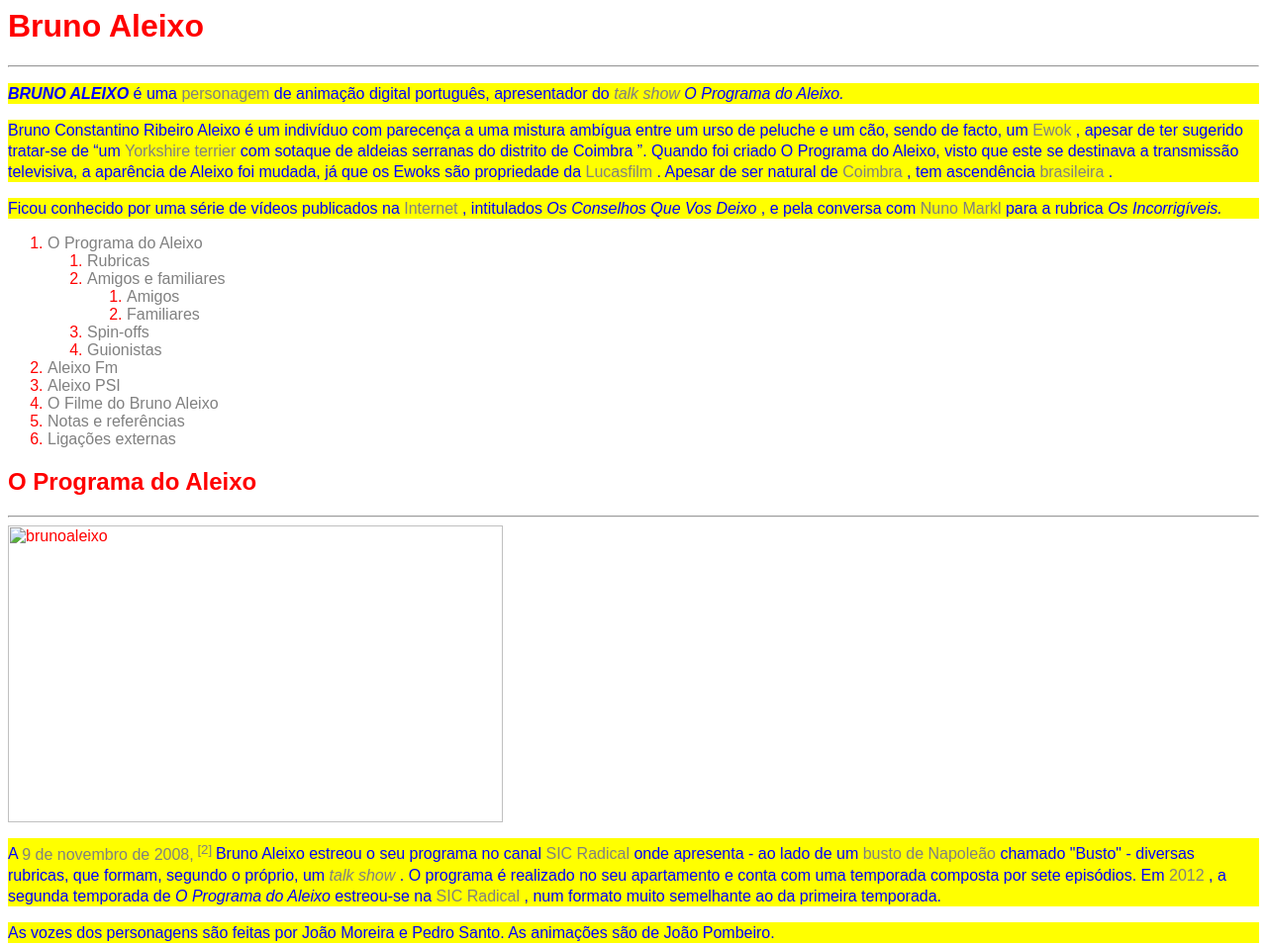
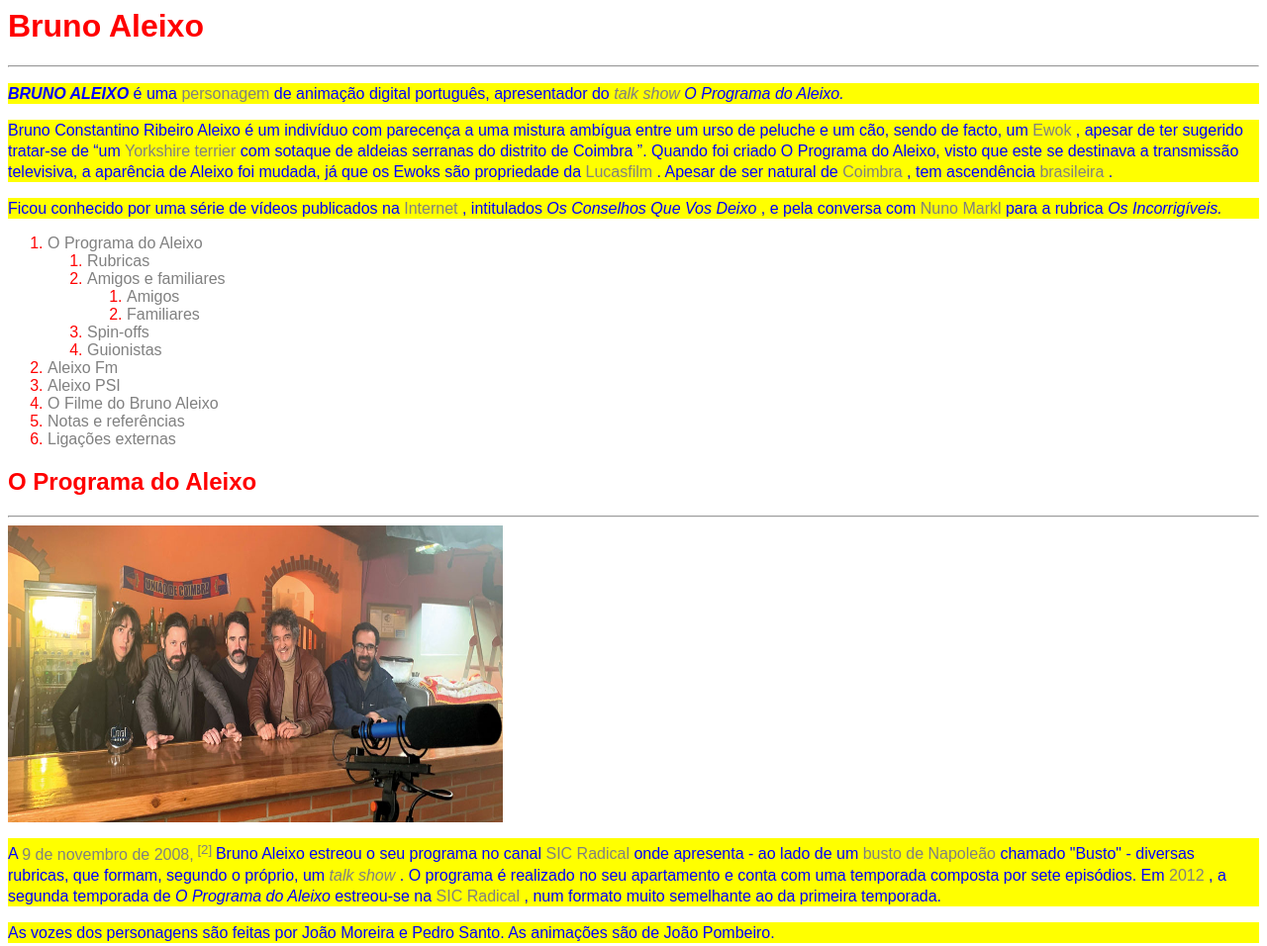
Before and after one commit to rpmcst/bruno_aleixo_CSS, a plain HTML site: page index.html in a window 1280 px wide. Shown: the top 956 px of the page at 99% size. Drawn offline with Linux system fonts and the light colour scheme.

Commit message:
Update index.html

```diff
--- a/index.html
+++ b/index.html
@@ -38,7 +38,7 @@
 
 <h2 id="O_Programa_do_Aleixo"> O Programa do Aleixo </h2>
 <hr/>
-<img src ="C:\Users\raque\Desktop\AMBIENTES WEB\bruno_aleixo/brunoaleixoimagem4.jpg" alt="brunoaleixo" width="500" height="300">
+<img src ="https://github.com/rpmcst/bruno_aleixo_CSS/blob/main/brunoaleixoimagem4.jpg" alt="brunoaleixo" width="500" height="300">
 
 <p>
 A <a href = "https://pt.wikipedia.org/wiki/9_de_novembro" target =  "_self">  9 de novembro de 2008,<sup> [2] </sup> </a> Bruno Aleixo estreou o seu programa no canal <a href = "https://pt.wikipedia.org/wiki/SIC_Radical" target =  "_self">  SIC Radical </a> onde apresenta - ao lado de um <a href = "https://pt.wikipedia.org/wiki/Busto" target =  "_self">  busto de <a href = "https://pt.wikipedia.org/wiki/Napole%C3%A3o" target =  "_self">  Napoleão </a> chamado "Busto" - diversas rubricas, que formam, segundo o próprio, um <em> <a href = "https://pt.wikipedia.org/wiki/Talk_show" target =  "_self"> talk show </a> </em>. O programa é realizado no seu apartamento e conta com uma temporada composta por sete episódios. Em <a href = "https://pt.wikipedia.org/wiki/2012" target =  "_self"> 2012 </a>, a segunda temporada de <em> O Programa do Aleixo </em> estreou-se na <a href = "https://pt.wikipedia.org/wiki/SIC_Radical" target =  "_self">  SIC Radical </a>, num formato muito semelhante ao da primeira temporada.
@@ -111,21 +111,21 @@ Ao longo dos vários programas surgem várias rubricas, tais como:
 
 <h2 id="Aleixo_FM"> Aleixo FM </h2>
 <hr/>
-<img src ="C:\Users\raque\Desktop\AMBIENTES WEB\bruno_aleixo/brunoaleixoimagem.jpg" alt="brunoaleixo" width="500" height="300">
+<img src ="https://github.com/rpmcst/bruno_aleixo_CSS/blob/main/brunoaleixoimagem.jpg" alt="brunoaleixo" width="500" height="300">
 <p> Bruno Aleixo fez a sua estreia radiofónica a <a href = "https://pt.wikipedia.org/wiki/2_de_dezembro" target =  "_self"> 2 de dezembro </a> de <a href = "https://pt.wikipedia.org/wiki/2009"> 2009 </a> com o início das emissões diárias de Aleixo FM, na estação de rádio <a href = "https://pt.wikipedia.org/wiki/Antena_3"> Antena 3 </a>. O programa consiste em pequenos espaços de dois a três minutos apresentados por Bruno Aleixo e Busto, onde estes, de forma peculiar, discutem temas da actualidade e do dia-a-dia, e dão sugestões para os tempos livres. Frequentemente esta rubrica conta com outras personagens do imaginário GANA relacionadas com Bruno Aleixo, como Nelson, Renato ou Velhadas. </p>
 
 <p> Após 104 emissões, o programa Aleixo FM terminou a 26 de Março de 2010. Aleixo FM regressou em <a href = "https://pt.wikipedia.org/wiki/Setembro"> setembro </a> de <a href = "https://pt.wikipedia.org/wiki/2015"> 2015 </a>, desta vez numa base semanal, sendo transmitido às quartas-feiras na <a href = "https://pt.wikipedia.org/wiki/Antena_3"> Antena 3 </a>. Posteriormente, em <a href = "https://pt.wikipedia.org/wiki/Setembro"> setembro </a> de <a href = "https://pt.wikipedia.org/wiki/2016"> 2016 </a>, Bruno Aleixo estreou uma nova rubrica de rádio transmitida às segundas-feiras, em simultâneo com o programa das quartas feiras, a Aleixopédia. Apesar do programa das segundas-feiras manter o formato do Aleixo FM, a Aleixopédia é uma rubrica de tema único, música e cinema, nas primeira e segunda temporadas, respetivamente. </p>
 
 <h2 id="Aleixo_PSI"> Aleixo PSI </h2>
 <hr/>
-<img src ="C:\Users\raque\Desktop\AMBIENTES WEB\bruno_aleixo/brunoaleixoimagem2.png" alt="brunoaleixo" width="500" height="300">
+<img src ="https://github.com/rpmcst/bruno_aleixo_CSS/blob/main/brunoaleixoimagem2.png" alt="brunoaleixo" width="500" height="300">
 <p> Em <a href = "https://pt.wikipedia.org/wiki/Outubro"> Outubro </a> de <a href = "https://pt.wikipedia.org/wiki/2016"> 2016 </a>, Bruno Aleixo postou um vídeo no <a href = "https://pt.wikipedia.org/wiki/Facebook"> Facebook </a> pessoal em que anunciava uma nova temporada do programa do Aleixo, o Aleixo PSI. Uma semana depois do anúncio, a <a href = "https://pt.wikipedia.org/wiki/SIC_Radical" target =  "_self"> SIC Radical </a> confirmava o regresso de Bruno Aleixo à televisão portuguesa, escrevendo no seu site: "Um dos maiores fenómenos de sempre do humor português da <a href = "https://pt.wikipedia.org/wiki/SIC_Radical" target =  "_self"> SIC Radical </a> regressa em <a href = "https://pt.wikipedia.org/wiki/2017"> 2017 </a> com uma nova série original de episódios em estreia, produzida pela O Som e a Fúria.". </p>
 
 <p> A <a href = "https://pt.wikipedia.org/wiki/28_de_abril"> 28 de abril </a> de <a href = "https://pt.wikipedia.org/wiki/2017"> 2017 </a>, em horário nobre, estreou o primeiro episódio da série Aleixo PSI. A nova série trouxe um novo formato, desta vez incluindo uma história progressiva, ao estilo de uma novela e passou a incluir o uso de atores humanos na maioria do programa. Segundo o site da <a href = "https://pt.wikipedia.org/wiki/SIC_Radical" target =  "_self"> SIC Radical </a>: "Por contingências da vida, Bruno Aleixo é judicialmente obrigado a fazer psicoterapia. Ao longo de seis sessões, e acompanhado pela sua relação especial com a verdade absoluta, levantar-se-á então o véu sobre várias áreas da sua vida (amigos, família, negócios, amores, etc.). A série, num formato de 6 episódios terminou a <a href = "https://pt.wikipedia.org/wiki/2_de_junho"> 2 de junho </a> de </a> de <a href = "https://pt.wikipedia.org/wiki/2017"> 2017 </a>. </p>
 
 <h2 id="O_Filme_do_Bruno_Aleixo"> O Filme do Bruno Aleixo </h2>
 <hr/>
-<img src ="C:\Users\raque\Desktop\AMBIENTES WEB\bruno_aleixo/brunoaleixoimagem3.jpg" alt="brunoaleixo" width="500" height="300">
+<img src ="https://github.com/rpmcst/bruno_aleixo_CSS/blob/main/brunoaleixoimagem3.jpg" alt="brunoaleixo" width="500" height="300">
 <p> A 23 de janeiro de 2020 estreou em Portugal <a href = "https://pt.wikipedia.org/wiki/O_Filme_do_Bruno_Aleixo"> O Filme do Bruno Aleixo </a>. A 2 de agosto de 2020 o filme foi adaptado numa <a href = "https://pt.wikipedia.org/wiki/Miniss%C3%A9rie"> minissérie </a> de cinco episódios no canal <a href = "https://pt.wikipedia.org/wiki/SIC_Radical" target =  "_self"> SIC Radical </a>. </p>
 
 <h2 id="Notas_e_referencias"> Notas e referências</h2>
```
